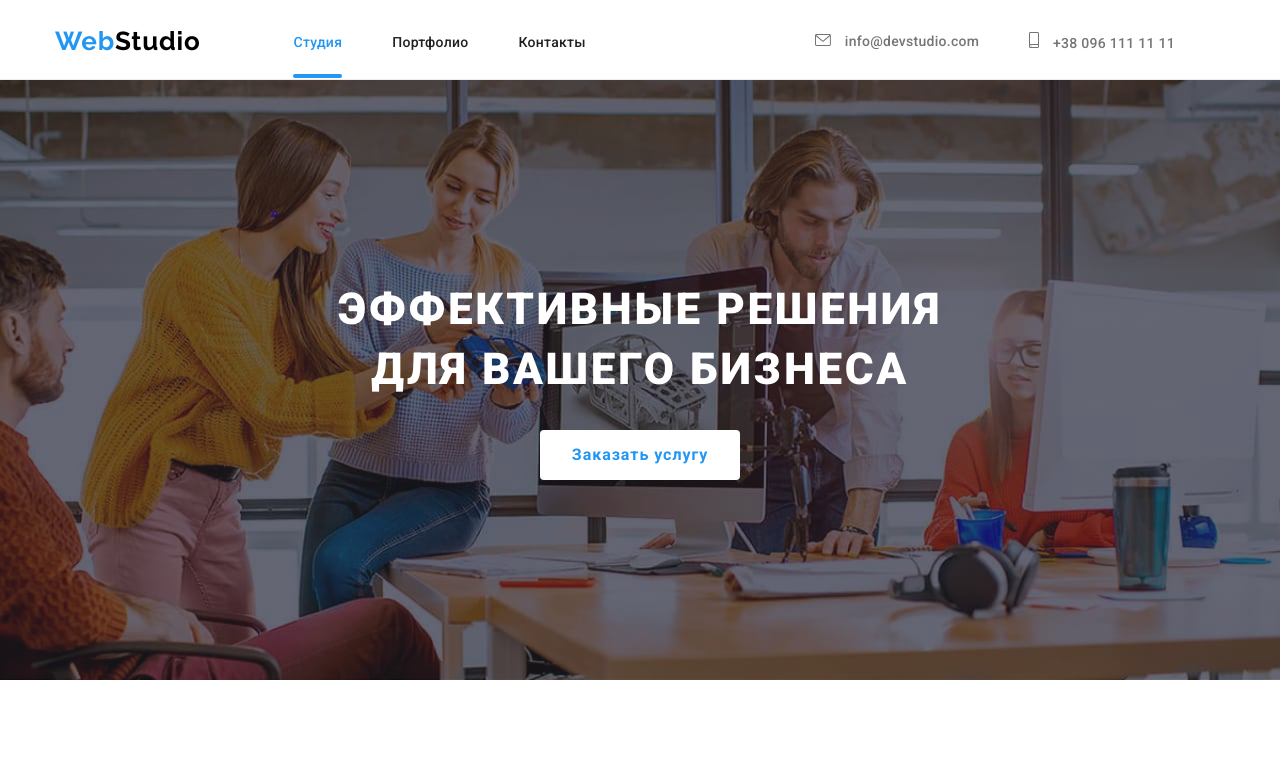
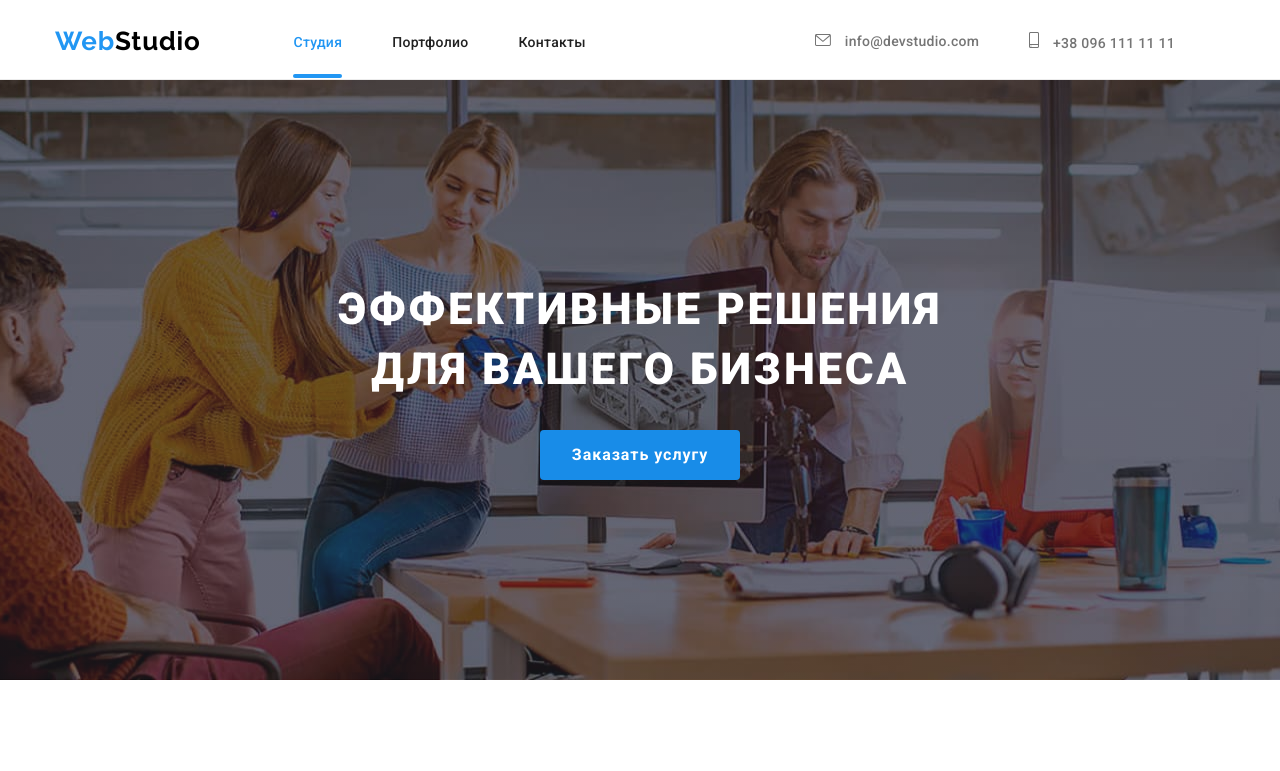
Before and after one commit to gerodoT89/goit-markup-hw-05, a plain HTML site: page index.html in a window 1280 px wide. In both pictures the pointer is over the button "Заказать услугу". Shown: the top 771 px of the page. Drawn offline with nearby package versions, Linux system fonts and the light colour scheme.

Commit message:
fixed_button_color

```diff
--- a/css/styles.css
+++ b/css/styles.css
@@ -242,8 +242,7 @@ img {
 }
 .button-style:hover,
 .button-style:focus {
-  background-color: var(--main-batton-address-color);
-  color: var(--accent-color);
+  background-color: #188ce8;
 }
 /*------Секция рода занятий нашей организации--*/
 .list-about:not(:last-child) {
```
